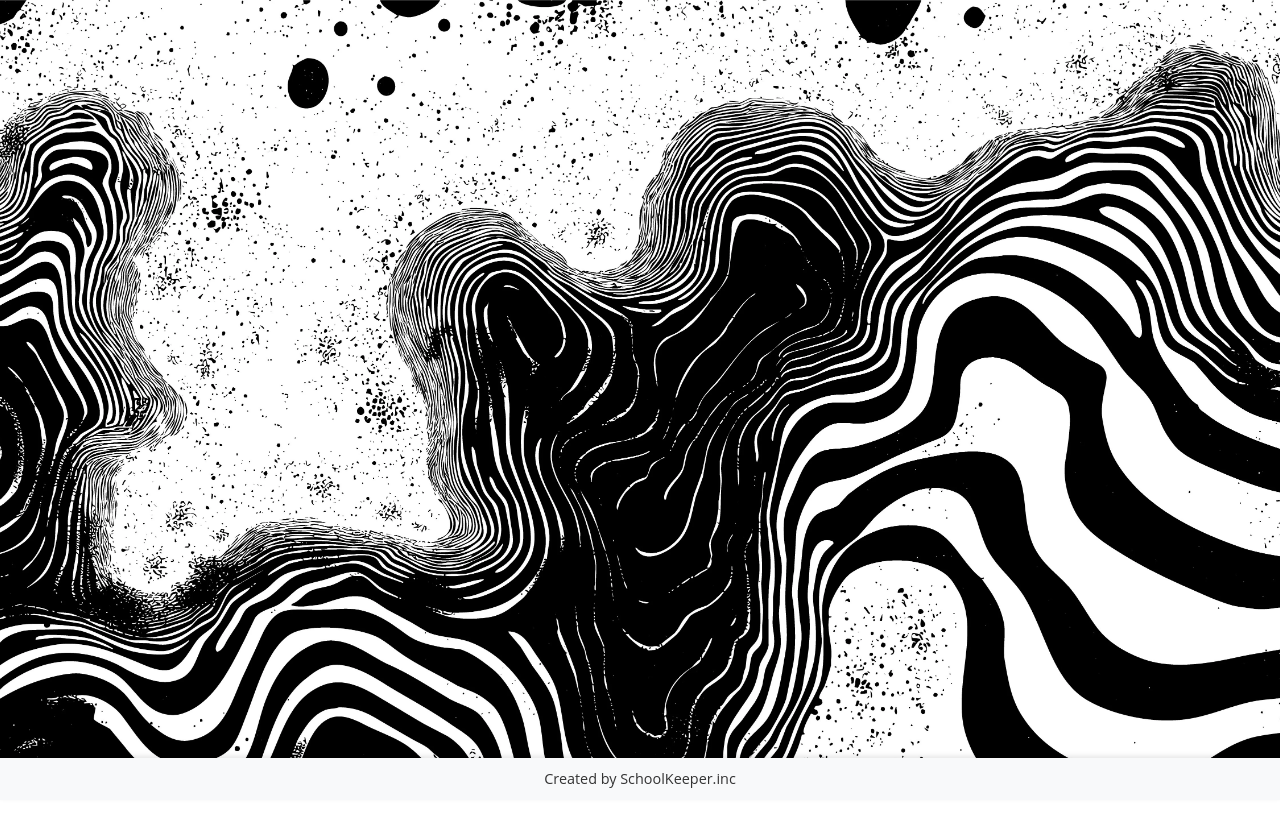
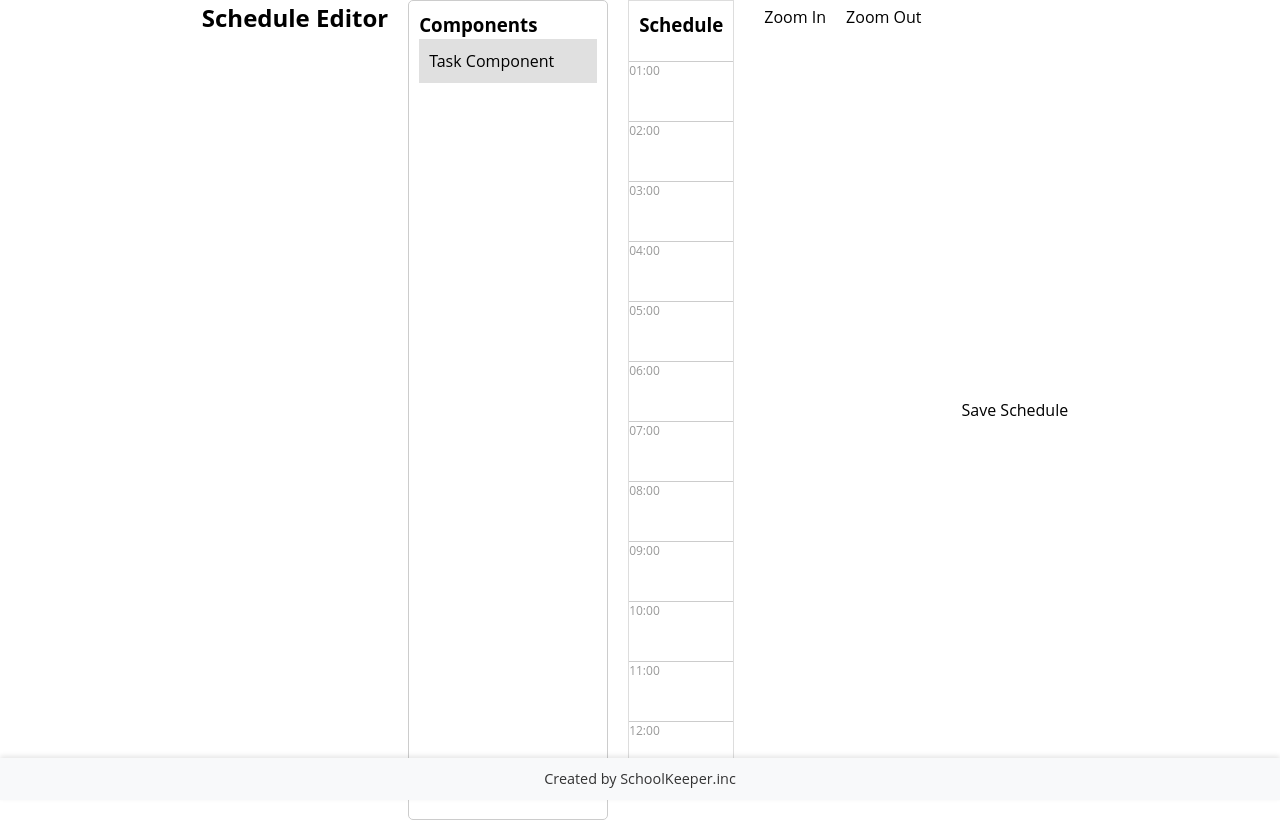
Before and after one commit to KebabMumsare/Schoolkeeper, a Vue app in the folder SchoolKeeper/: page /schedulecreator in a window 1280 px wide. Built offline with nearby package versions, Linux system fonts and the light colour scheme.

Commit message:
Shitty edit panel

```diff
--- a/SchoolKeeper/package.json
+++ b/SchoolKeeper/package.json
@@ -13,6 +13,7 @@
     "axios": "^1.7.7",
     "vue": "^3.4.29",
     "vue-router": "^4.3.3",
+    "vuedraggable": "^4.1.0",
     "vuetify": "^3.7.3"
   },
   "devDependencies": {
--- a/SchoolKeeper/src/assets/main.css
+++ b/SchoolKeeper/src/assets/main.css
@@ -10,7 +10,7 @@ body {
   align-items: center;
   min-height: 100vh;
   margin: 0;
-  background-image: url('/public/pictures/background3.webp');
+  /*background-image: url('/public/pictures/background3.webp');*/
   background-size: cover;
   background-position: center;
   font-family: 'Open Sans', sans-serif;
--- a/SchoolKeeper/src/router/index.js
+++ b/SchoolKeeper/src/router/index.js
@@ -7,6 +7,7 @@ import ClassroomView from '../views/Classroom.vue'
 import PersonalView from '../views/Personal.vue'
 import IndividualStudyPlan from '@/views/IndividualStudyPlan.vue'
 import AssignmentView from '../views/Assignment.vue'
+import ScheduleCreator from '../views/ScheduleCreator.vue'
 
 const router = createRouter({
  history: createWebHistory(import.meta.env.BASE_URL),
@@ -32,8 +33,8 @@ const router = createRouter({
     component: PersonalView
   },
    {
-     path: '/filer',
-     name: 'filer',
+     path: '/classroom',
+     name: 'classroom',
      component: FilerView
    },
    {
@@ -51,6 +52,11 @@ const router = createRouter({
      name: 'IndividualStudyPlan',
      component: IndividualStudyPlan
    },
+   {
+    path: '/schedulecreator',
+    name: 'ScheduleCreator',
+    component: ScheduleCreator
+   },
  ]
 })
 
--- a/SchoolKeeper/src/views/Classroom.vue
+++ b/SchoolKeeper/src/views/Classroom.vue
@@ -274,7 +274,7 @@ strong {
 
 .v-expansion-panel-title {
     transition: background-color 0.2s ease;
-    padding: 8px 16px !important;  /* Reduce left/right padding */
+    padding: 8px 16px !important;
 }
 
 .v-expansion-panel-title:hover {
--- /dev/null
+++ b/SchoolKeeper/src/views/ScheduleCreator.vue
@@ -0,0 +1,253 @@
+<template>
+    <div class="schedule-editor">
+      <h2>Schedule Editor</h2>
+      <div class="schedule-components">
+        <h3>Components</h3>
+        <div class="component-item" v-for="(component, index) in availableComponents" :key="index" @dragstart="onDragStart(component, $event)" draggable="true">
+          {{ component.name }}
+        </div>
+      </div>
+      <div class="schedule-container-wrapper">
+        <div class="schedule-container" ref="scheduleContainer" @drop="onDrop($event)" @dragover.prevent>
+          <h3>Schedule</h3>
+          <div v-if="!isZoomedIn" class="hour-marker" v-for="hour in 24" :key="hour" :style="{ top: (hour * 60 * zoomScale) + 'px' }">
+            {{ hour.toString().padStart(2, '0') + ':00' }}
+          </div>
+          <div v-for="(entry, index) in schedule" :key="index" class="schedule-entry" :style="{ top: (entry.positionY * zoomScale) + 'px', height: (entry.duration * zoomScale) + 'px' }" @mousedown="onEntryDragStart($event, index)">
+            <div class="entry-content">
+              <input type="text" v-model="entry.task" placeholder="Task description" />
+              <button @click="removeEntry(index)">Remove</button>
+              <div class="resize-handles">
+                <div class="resize-top" @mousedown.stop="onResizeStart($event, index, 'top')"></div>
+                <div class="resize-bottom" @mousedown.stop="onResizeStart($event, index, 'bottom')"></div>
+              </div>
+            </div>
+            <div class="minute-indicator" v-if="entry.showAdjacentMinutes">
+              <div class="minute-before">{{ formatTime((entry.positionY - 1) / zoomScale) }}</div>
+              <div class="minute-after">{{ formatTime((entry.positionY + entry.duration + 1) / zoomScale) }}</div>
+            </div>
+          </div>
+        </div>
+      </div>
+      <div class="zoom-controls">
+        <button @click="zoomIn">Zoom In</button>
+        <button @click="zoomOut">Zoom Out</button>
+      </div>
+      <button @click="saveSchedule">Save Schedule</button>
+    </div>
+  </template>
+
+  <script>
+  export default {
+    data() {
+      return {
+        availableComponents: [
+          { name: 'Task Component', task: '', duration: 60 }
+        ],
+        schedule: [],
+        dragComponent: null,
+        resizeInfo: null,
+        dragEntryInfo: null,
+        isZoomedIn: false,
+        zoomScale: 1,
+      };
+    },
+    methods: {
+      onDragStart(component, event) {
+        this.dragComponent = component;
+        event.dataTransfer.effectAllowed = 'move';
+      },
+      onDrop(event) {
+        const dropY = (event.clientY - this.$refs.scheduleContainer.getBoundingClientRect().top) / this.zoomScale;
+        const snappedDropY = Math.floor(dropY / 60) * 60;
+        const newEntry = {
+          ...this.dragComponent,
+          positionY: snappedDropY,
+          task: this.dragComponent.task,
+          showAdjacentMinutes: true,
+        };
+        this.schedule.push(newEntry);
+        this.isZoomedIn = true;
+        this.generateAdjacentMinutes(newEntry);
+      },
+      removeEntry(index) {
+        this.schedule.splice(index, 1);
+        if (this.schedule.length === 0) {
+          this.isZoomedIn = false;
+        }
+      },
+      saveSchedule() {
+        console.log('Schedule saved:', this.schedule);
+      },
+      onResizeStart(event, index, direction) {
+        this.resizeInfo = {
+          index,
+          direction,
+          startY: event.clientY,
+          initialPosition: this.schedule[index].positionY,
+          initialDuration: this.schedule[index].duration
+        };
+        document.addEventListener('mousemove', this.onResizing);
+        document.addEventListener('mouseup', this.onResizeEnd);
+      },
+      onResizing(event) {
+        if (this.resizeInfo) {
+          const deltaY = (event.clientY - this.resizeInfo.startY) / this.zoomScale;
+          const entry = this.schedule[this.resizeInfo.index];
+          const increment = 1;
+          if (this.resizeInfo.direction === 'top') {
+            let newPosition = this.resizeInfo.initialPosition + deltaY;
+            newPosition = Math.floor(newPosition / increment) * increment;
+            const newDuration = Math.max(increment, this.resizeInfo.initialDuration - (newPosition - this.resizeInfo.initialPosition));
+            entry.positionY = Math.max(0, newPosition);
+            entry.duration = newDuration;
+          } else if (this.resizeInfo.direction === 'bottom') {
+            const newDuration = Math.max(increment, this.resizeInfo.initialDuration + deltaY);
+            entry.duration = Math.floor(newDuration / increment) * increment;
+          }
+          this.generateAdjacentMinutes(entry);
+          if (entry.positionY < 0) {
+            entry.positionY = 0;
+          }
+        }
+      },
+      onResizeEnd() {
+        document.removeEventListener('mousemove', this.onResizing);
+        document.removeEventListener('mouseup', this.onResizeEnd);
+        this.resizeInfo = null;
+      },
+      onEntryDragStart(event, index) {
+        this.dragEntryInfo = {
+          index,
+          startY: event.clientY,
+          initialPosition: this.schedule[index].positionY,
+        };
+        document.addEventListener('mousemove', this.onEntryDragging);
+        document.addEventListener('mouseup', this.onEntryDragEnd);
+      },
+      onEntryDragging(event) {
+        if (this.dragEntryInfo) {
+          const deltaY = (event.clientY - this.dragEntryInfo.startY) / this.zoomScale;
+          const entry = this.schedule[this.dragEntryInfo.index];
+          let newPosition = this.dragEntryInfo.initialPosition + deltaY;
+          newPosition = Math.floor(newPosition / 1) * 1;
+          entry.positionY = Math.max(0, newPosition);
+          this.generateAdjacentMinutes(entry);
+        }
+      },
+      onEntryDragEnd() {
+        document.removeEventListener('mousemove', this.onEntryDragging);
+        document.removeEventListener('mouseup', this.onEntryDragEnd);
+        this.dragEntryInfo = null;
+      },
+      zoomIn() {
+        if (this.zoomScale < 5) {
+          this.zoomScale += 0.5;
+        }
+      },
+      zoomOut() {
+        if (this.zoomScale > 1) {
+          this.zoomScale -= 0.5;
+        }
+      },
+      generateAdjacentMinutes(entry) {
+        entry.showAdjacentMinutes = true;
+      },
+      formatTime(minute) {
+        const hour = Math.floor(minute / 60);
+        const min = minute % 60;
+        return `${hour.toString().padStart(2, '0')}:${min.toString().padStart(2, '0')}`;
+      }
+    },
+  };
+  </script>
+
+  <style scoped>
+  .schedule-editor {
+    display: flex;
+    gap: 20px;
+  }
+  .schedule-components {
+    width: 200px;
+    border: 1px solid #ccc;
+    padding: 10px;
+    border-radius: 5px;
+  }
+  .component-item {
+    background: #e0e0e0;
+    padding: 10px;
+    margin-bottom: 10px;
+    cursor: grab;
+  }
+  .schedule-container-wrapper {
+    overflow-y: auto;
+    height: 800px; /* Set visible height for scrolling */
+    border: 1px solid #ddd;
+    margin-bottom: 20px;
+  }
+  .schedule-container {
+    position: relative;
+    flex-grow: 1;
+    height: 1440px;
+    overflow: hidden;
+    padding: 10px;
+    transform-origin: top left; /* For scaling from the top-left corner */
+  }
+  .hour-marker {
+    position: absolute;
+    left: 0;
+    width: 100%;
+    font-size: 12px;
+    color: #999;
+    border-top: 1px solid #ccc;
+  }
+  .schedule-entry {
+    position: absolute;
+    left: 0;
+    right: 0;
+    background: #f0f0f0;
+    border: 1px solid #ccc;
+    padding: 10px;
+    cursor: grab;
+  }
+  .entry-content {
+    position: relative;
+  }
+  .resize-handles {
+    position: absolute;
+    left: -10px;
+    right: -10px;
+    height: 100%;
+  }
+  .resize-top, .resize-bottom {
+    height: 5px;
+    background: #ccc;
+    cursor: ns-resize;
+  }
+  .resize-top {
+    position: absolute;
+    top: -3px;
+    left: 0;
+    right: 0;
+  }
+  .resize-bottom {
+    position: absolute;
+    bottom: -3px;
+    left: 0;
+    right: 0;
+  }
+  .minute-indicator {
+    display: flex;
+    justify-content: space-between;
+    margin-top: 5px;
+    font-size: 12px;
+    color: #666;
+  }
+  .zoom-controls {
+    margin-bottom: 20px;
+  }
+  button {
+    padding: 5px 10px;
+    cursor: pointer;
+  }
+  </style>
--- a/SchoolKeeper/src/views/start.vue
+++ b/SchoolKeeper/src/views/start.vue
@@ -72,7 +72,7 @@
                 </option>
             </select>
         </div>
-        <button v-if="currentUser.access === 'Admin'" type="submit">Edit</button>
+        <button v-if="currentUser.access === 'Admin'" type="submit" ><a href="/ScheduleCreator">Edit</a></button>
     </main>
     <Footer />
 </template>
@@ -322,6 +322,7 @@ import NavBar from "@/components/Nav-Bar.vue";
 import axios from "axios";
 import { useStorage } from "@vueuse/core";  // Named import
 import Footer from "@/components/Footer.vue";
+import draggable from 'vuedraggable';
 
 export default {
     name: 'Start',
```
Also changed, not shown: 1 other file (tests, documents, lock files or other folders).
